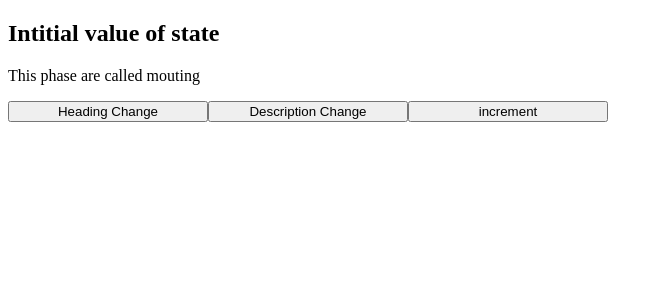
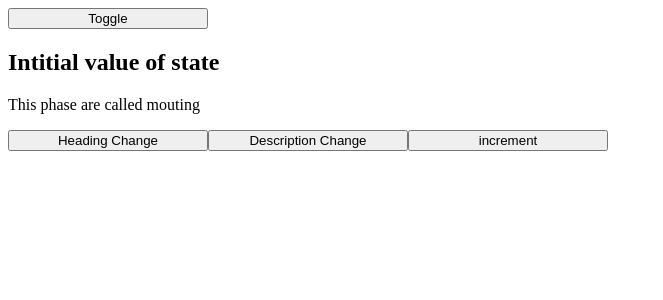
Before and after one commit to vishallovecode/react-with-project, a React (Create React App) app: page / in a window 1280 px wide. Shown: the top 300 px of the page, without its empty margins (0-663 px from the left). Built offline with nearby package versions, Linux system fonts and the light colour scheme.

Commit message:
Component lifecycle

```diff
--- a/src/App.jsx
+++ b/src/App.jsx
@@ -23,6 +23,8 @@ function App(props) {
   const [description, setDescription] = useState("React is very powerful");
   const [theme, setTheme] = useState("light");
   const [globalTheme, setGlobalTheme] = useState("");
+
+  const [toggle, setToggle] = useState(true);
 
   const changeHeading = () => {
     setHeading(`This is the new Heading ${Math.random() * 100}`);
@@ -88,7 +90,8 @@ function App(props) {
     //   </NewButton> */}
     // </div>
     <div>
-      <UseEffectExample />
+      <button onClick={() => setToggle(!toggle)}>Toggle</button>
+      {toggle && <UseEffectExample />}
     </div>
   );
 }
--- a/src/UseEffectExample.jsx
+++ b/src/UseEffectExample.jsx
@@ -2,6 +2,7 @@ import { useEffect, useState } from "react";
 
 const UseEffectExample = () => {
   const [heading, setHeading] = useState("Intitial value of state");
+
   const [description, setDescription] = useState(
     "This phase are called mouting"
   );
@@ -53,7 +54,18 @@ const UseEffectExample = () => {
 
   const increment = () => {
     setCount(count + 1);
+    setTimeout(() => {}, 100); //MEMORY
   };
+
+  //
+
+  useEffect(() => {
+    // this is normal behaviour of useEffect
+    return () => {
+      // THIS CODE ONLY RUNS WHEN THE COMPONENT IS UNMOUNTED FROM THE DOM
+      console.log("Component Unmounted");
+    };
+  }, []);
 
   return (
     <div>
```
